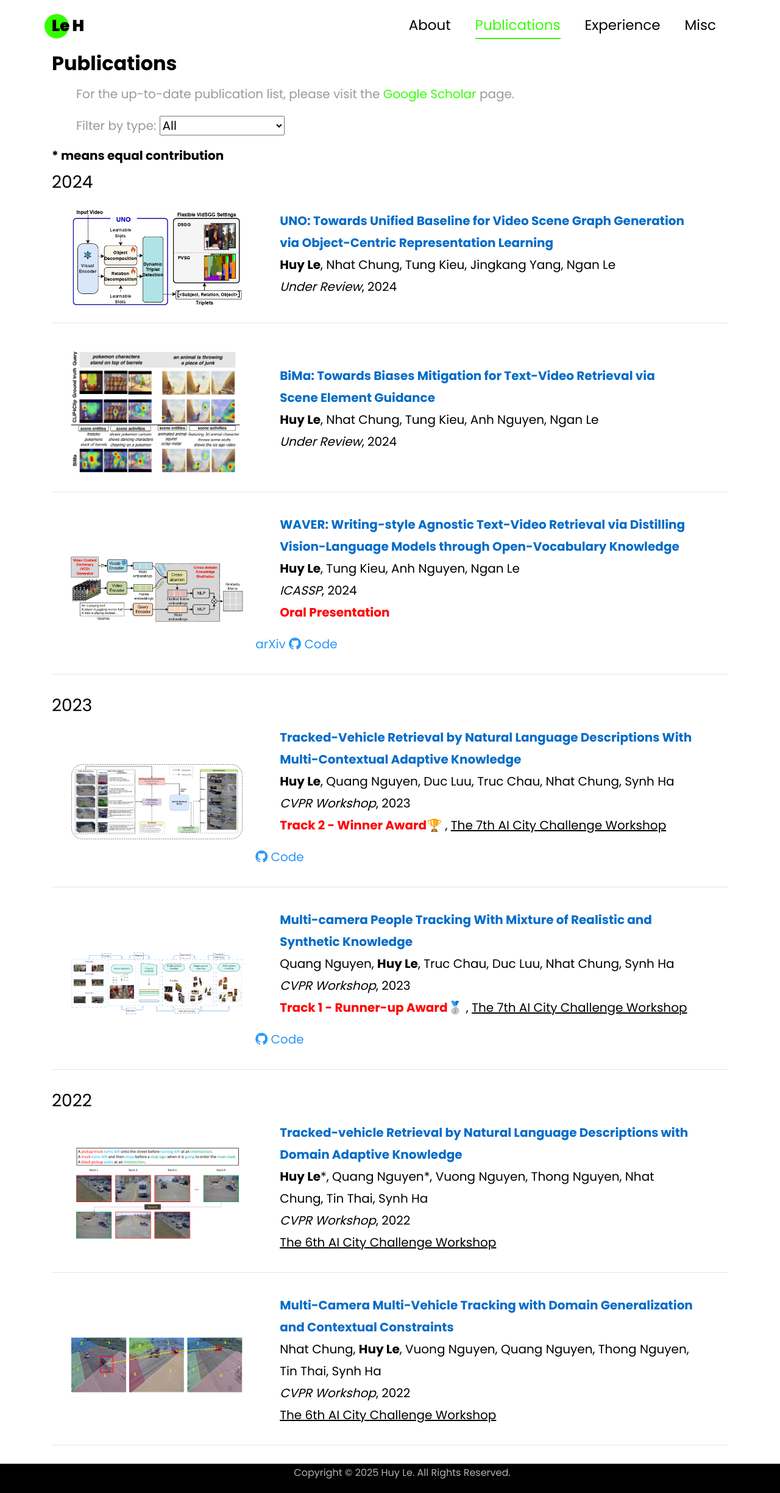
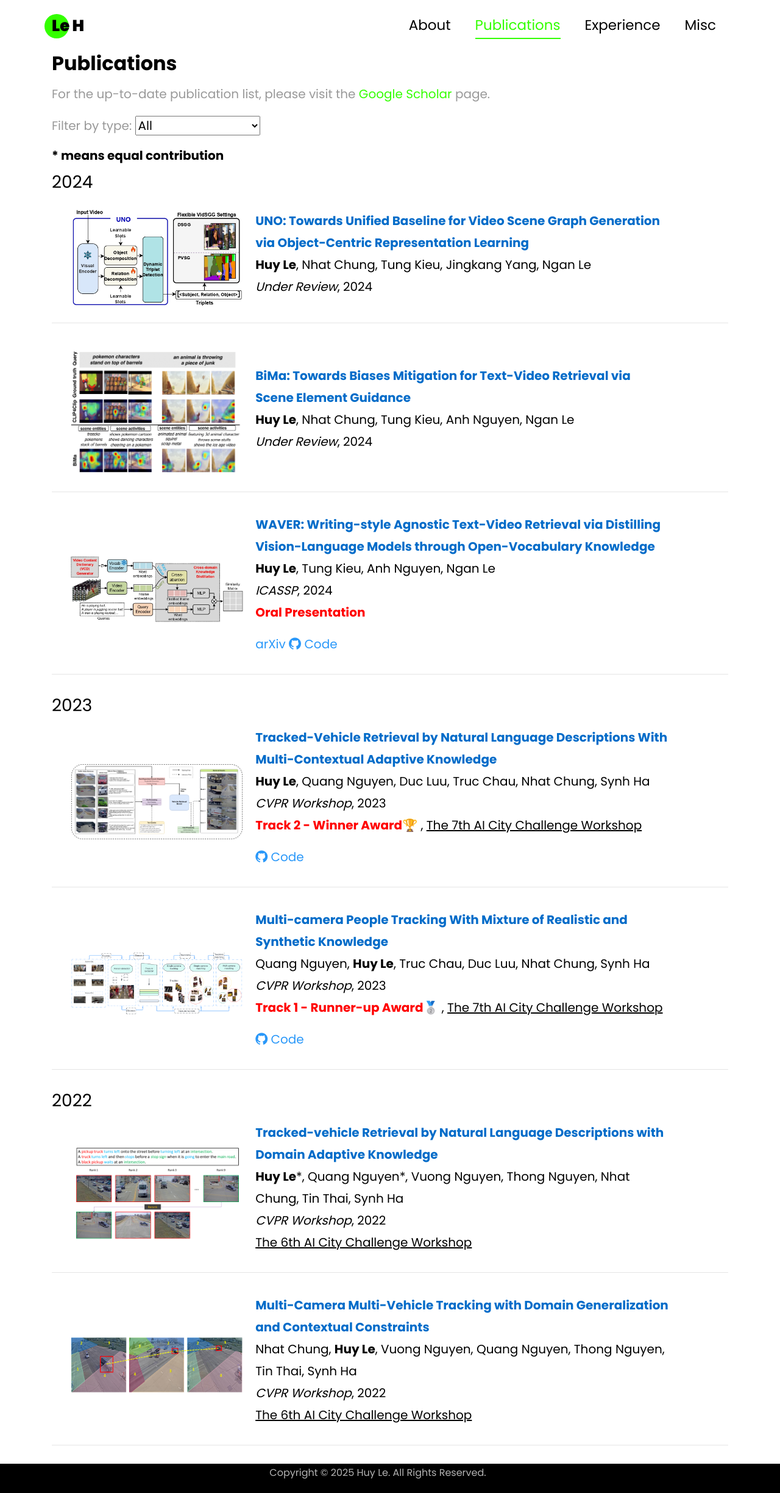
Before and after one commit to lehuy1611/lehuy1611.github.io, a Jekyll site: the page built from publication.html, in a window 1280 px wide. Shown: the whole page at 61% size. Built offline with Jekyll 4.4.1, drawn with Linux system fonts in a browser that asks for light colours; nearby versions of some CDN libraries; library files that are not in the unit come from our copies; a style sheet for code colours, icons or effects is not loaded.

Commit message:
edit main page

```diff
--- a/publication.html
+++ b/publication.html
@@ -28,7 +28,7 @@ layout: null
     <link href="https://cdn.jsdelivr.net/gh/jpswalsh/academicons@1/css/academicons.min.css" rel="stylesheet">
     <script src="https://ajax.googleapis.com/ajax/libs/jquery/3.6.0/jquery.min.js"></script>
     <style type="text/css">
-        p {   padding-left: 40px }
+        p {   padding-right: 40px }
     </style>
 </head>
 
```
